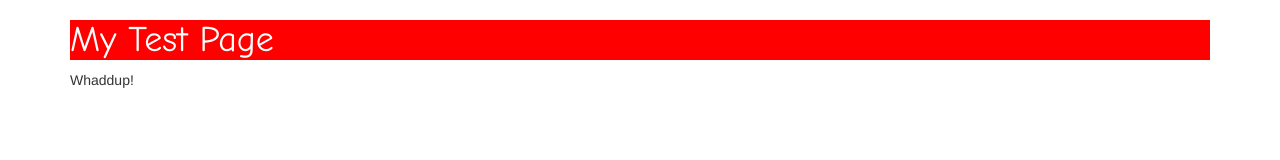
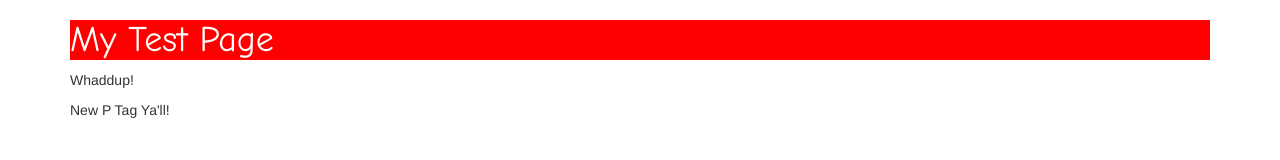
Before and after one commit to CBrown979/CDEveningGitLession, a plain HTML site: page index.html in a window 1280 px wide. Drawn offline with nearby package versions, Linux system fonts and the light colour scheme.

Commit message:
modify index and add scripts.js

```diff
--- a/index.html
+++ b/index.html
@@ -14,6 +14,7 @@
     <div class="container">
         <h1 class="red">My Test Page</h1>
         <p>Whaddup!</p>
+        <p>New P Tag Ya'll!</p>
     </div>
 
     <script
--- /dev/null
+++ b/scripts/scripts.js
@@ -0,0 +1 @@
+console.log("hello");
```
